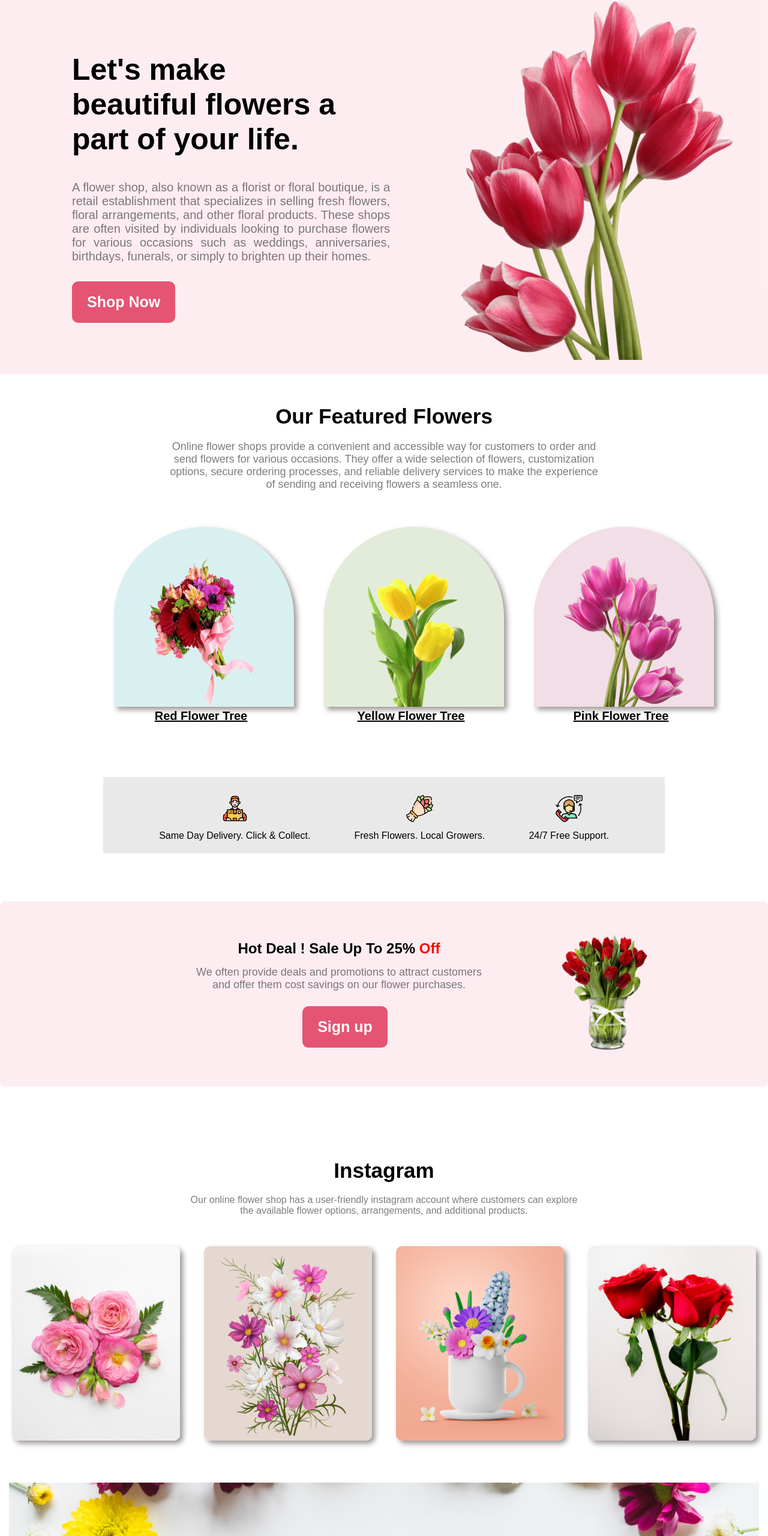
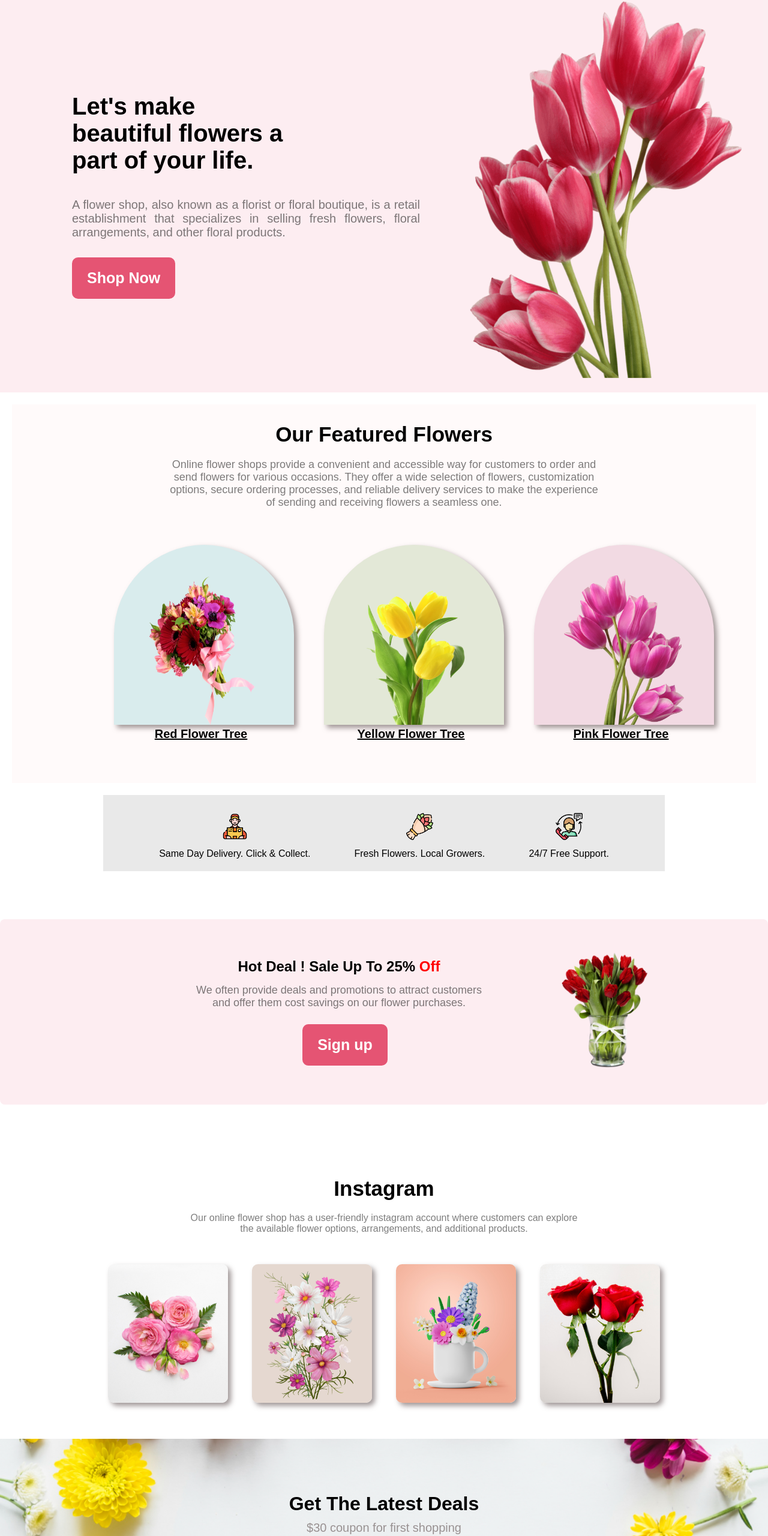
Before and after one commit to Towhid02/assignment-one-by-fahim, a plain HTML site: page index.html in a window 1280 px wide. Shown: the part 20-2580 px from the top of the page at 60% size. Drawn offline with Linux system fonts and the light colour scheme.

```diff
--- a/index.html
+++ b/index.html
@@ -8,11 +8,12 @@
     <title>Flower House</title>
 </head>
 <body>
+    <header>
     <section>
         <div class="header">
             <div class="header-info">
                 <h1 class="header-title">Let's make <br> beautiful flowers a <br>part of your life.</h1>
-                <p class="header-discription">A flower shop, also known as a florist or floral boutique, is a retail establishment that specializes in selling fresh flowers, floral arrangements, and other floral products. These shops are often visited by individuals looking to purchase flowers for various occasions such as weddings, anniversaries, birthdays, funerals, or simply to brighten up their homes.</p>
+                <p class="header-discription">A flower shop, also known as a florist or floral boutique, is a retail establishment that specializes in selling fresh flowers, floral arrangements, and other floral products. </p>
                 <button class="btn-button">Shop Now</button>
             </div>
             <div class="header-photo">
@@ -20,6 +21,8 @@
             </div>
         </div>
     </section>
+</header>
+<main>
     <section>
         <div class="features">
             <h2 class="feature-title" >Our Featured Flowers</h2>
@@ -90,11 +93,12 @@
             <button class="btn-button">Subscribe</button></div>
         </div>
     </section>
-    <footer>
+</main>
+<footer>
         <h2><span style="color:#E55473;">Flower</span>  Shop</h2>
         <p>These elements provide essential information, enhance the website's usability, and ensure transparency and trustworthiness for customers.</p>
         <p> <small>@2020-2023, FlowerShop.com. All rights reserved.</small> </p>
 
-    </footer>
+</footer>
 </body>
 </html>
--- a/style.css
+++ b/style.css
@@ -5,7 +5,7 @@
 }
 .header{
     /* height: 80vh; */
-    width: 100%;
+    /* width: 100%; */
     background-color:rgba(229, 84, 115, 0.10) ;
     display: flex;
     text-align: center;
@@ -24,7 +24,7 @@
 
 }
 .header-title{
-    font-size: 50px;
+    font-size: 40px;
     padding-bottom: 10px;
     padding: 20px;
 }
@@ -53,18 +53,18 @@
     border: 2px solid black;
 }
 .header-photo{
-    width: 50%;
 
     text-align: center;
     margin-bottom: 0px;
 }
 .header-img{
     width: 500px;
-    height: 75vh;
+    /* height: 75vh; */
     margin-bottom: 0px;
 }
 
 .features{
+    background-color:snow;
     text-align: center;
     padding: 20px;
     margin: 20px;
@@ -177,7 +177,7 @@
 .instagram{
     text-align: center;
     width: 85%;
-    margin: 30px auto;
+    margin:  auto;
     padding: 20px;
 
 }
@@ -198,13 +198,13 @@
 }
 .insta-photo{
     border-radius: 10px;
-    width: 280px;
+    width: 200px;
     box-shadow: 5px 5px 8px rgba(97, 81, 81, 0.6) ;
 }
 
 .subscription{
     background-image: url("asset/Rectangle 9.png");
-    height: 30vh;
+    padding: 15px;
     background-position: center ;
     background-repeat: no-repeat;
     background-size: cover;
@@ -216,13 +216,13 @@
     border: none;
 }
 .subscription-title{
-    padding: 20px;
-    font-size: 35px;
+    padding: 10px;
+    font-size: 2em;
 }
 .subscription-para{
     font-size: 20px;
     color: rgba(97, 81, 81, 0.6);
-    padding-bottom: 30px;
+    padding-bottom: 10px;
 }
 .email-button{
     display: flex;
@@ -243,7 +243,7 @@
 }
 
 footer{
-    height: 20vh;
+
     background-color: #111010;
     text-align: center;
     color: white;
```
